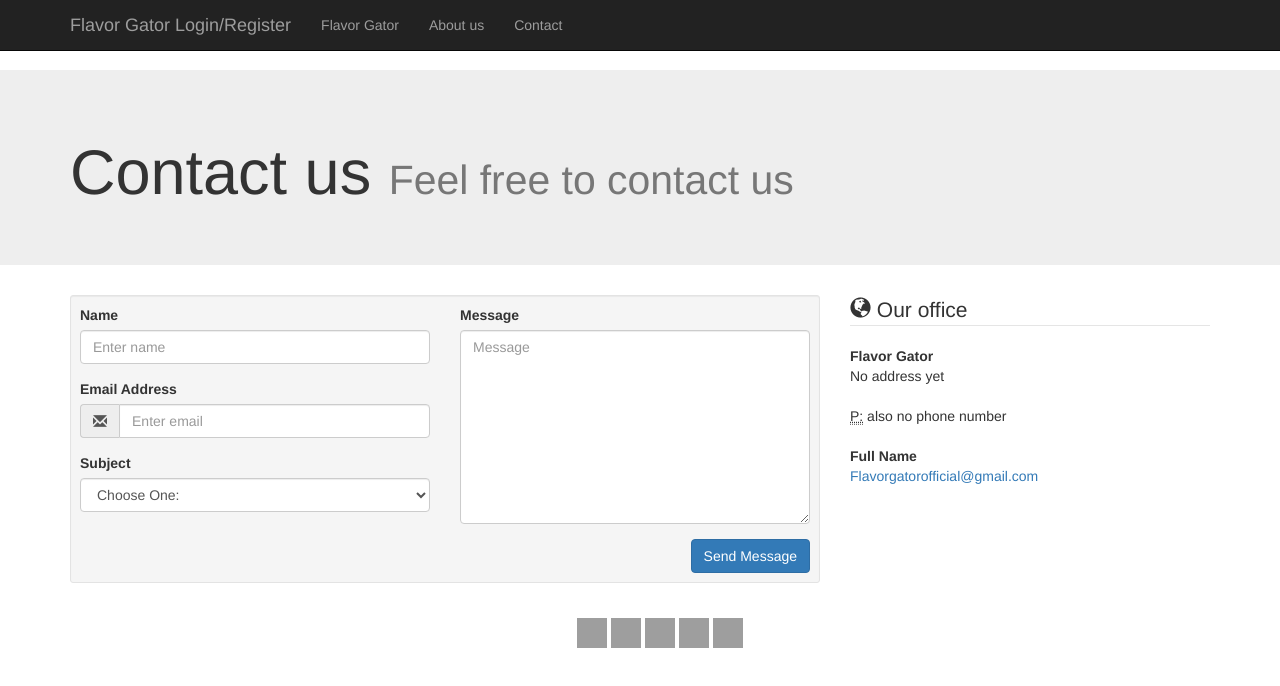
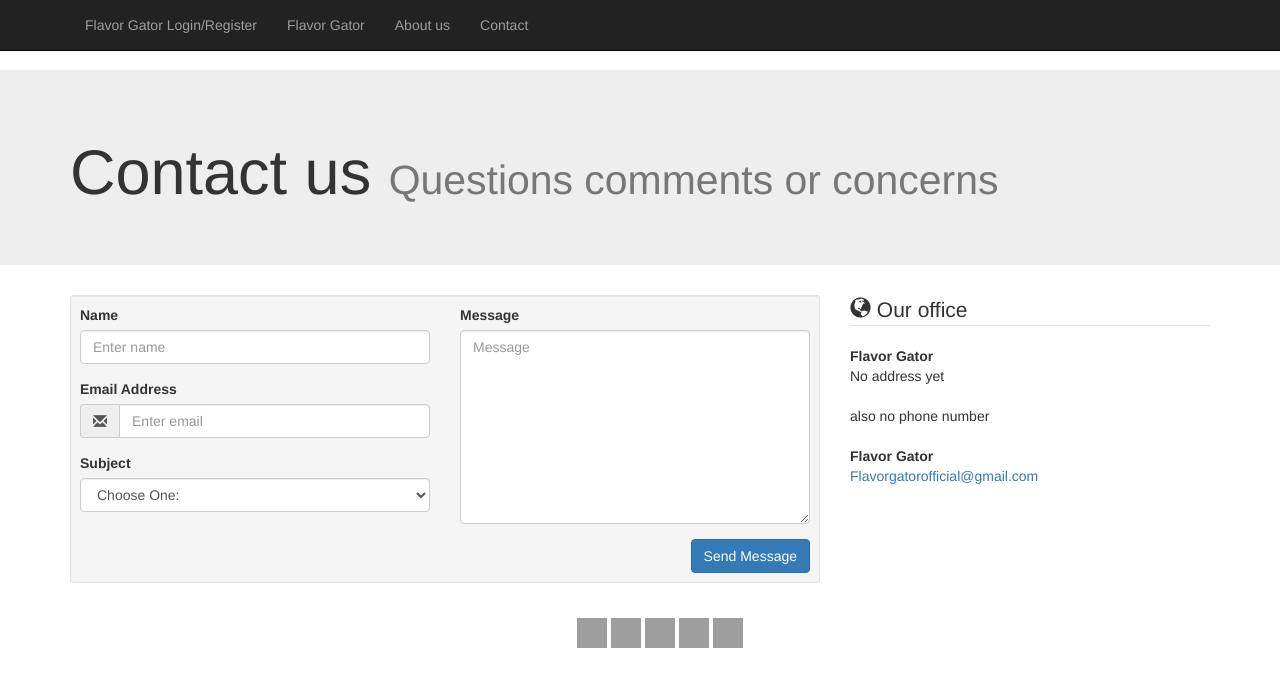
Before and after one commit to nicolas-shupe/flavorgator, a plain HTML site: page public/contact.html in a window 1280 px wide. Drawn offline with Linux system fonts and the light colour scheme; grey boxes are pictures that could not be loaded.

Commit message:
asethic update

```diff
--- a/public/contact.html
+++ b/public/contact.html
@@ -10,7 +10,7 @@
     <meta name="author" content="">
 
     <!-- this is the name in the users tab -->
-    <title>Flavor Gator Homepage</title>
+    <title>Contact us</title>
 
 
 
@@ -43,11 +43,15 @@
                     <span class="icon-bar"></span>
                     <span class="icon-bar"></span>
                 </button>
-                <a class="navbar-brand" href="index.html">Flavor Gator Login/Register</a>
+
             </div>
             <!-- Collect the nav links, forms, and other content for toggling -->
             <div class="collapse navbar-collapse" id="bs-example-navbar-collapse-1">
                 <ul class="nav navbar-nav">
+                  <li>
+                  <a href="index.html">Flavor Gator Login/Register</a>
+                  </li>
+
                   <li>
                     <a href="app.html"> Flavor Gator </a>
                   <li>
@@ -78,7 +82,7 @@
        <div class="row">
            <div class="col-sm-12 col-lg-12">
                <h1 class="h1">
-                   Contact us <small>Feel free to contact us</small></h1>
+                   Contact us <small>Questions comments or concerns </small></h1>
            </div>
        </div>
    </div>
@@ -138,11 +142,11 @@
                No address yet<br>
                <br>
                <abbr title="Phone">
-                   P:</abbr>
+                   </abbr>
                also no phone number
            </address>
            <address>
-               <strong>Full Name</strong><br>
+               <strong>Flavor Gator </strong><br>
                <a href="mailto:#">Flavorgatorofficial@gmail.com</a>
            </address>
            </form>
```
Also changed, not shown: public/about.html (+9 -2 lines), public/app.html (+9 -14 lines), public/index.html (+8 -4 lines).
